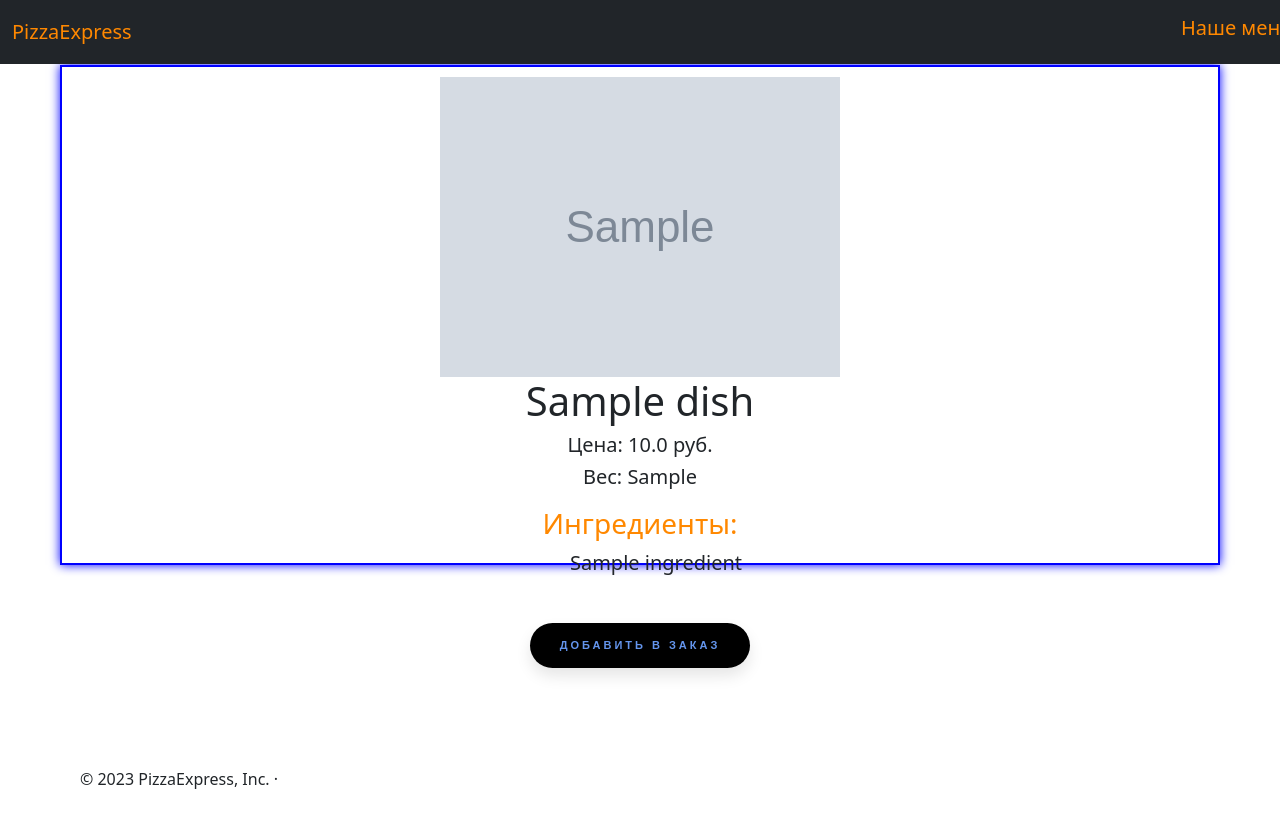
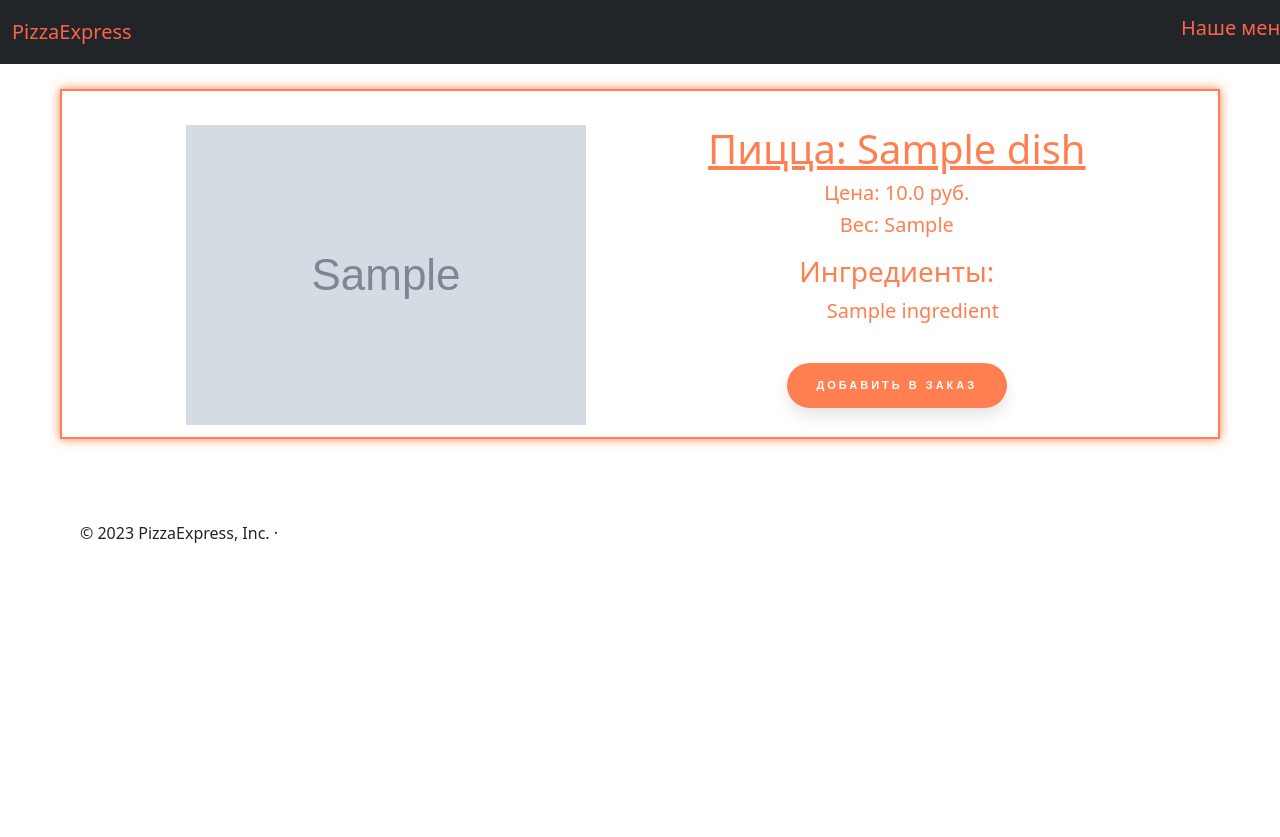
Before and after one commit to DmitriyKuladmed/PizzaExpress, a Django app: page /pizza-express/menu/detail/1/ in a window 1280 px wide. After the commit the page ends 543 px from the top, so only its background shows below. Run offline with Django 3.2, Linux system fonts and the light colour scheme; tables that the repository leaves empty hold one stand-in row (values such as "Sample post"); grey boxes marked "Sample" are stand-in pictures; parts of the project's set-up code (start-up, migrations or seed data) failed here and were passed over.

Commit message:
little changes

```diff
--- a/backend/PExpress/static/css/menu.css
+++ b/backend/PExpress/static/css/for_menu.css
@@ -21,13 +21,13 @@
 }
 
 .special-pizza {
-    box-shadow: 0 0 15px rgba(0, 0, 255, 0.7);
+    box-shadow: 0 0 15px #FFA07A;
 }
 
 
 .special-pizza:hover {
-    box-shadow: 0 0 20px rgba(0, 0, 255, 0.7);
-    background-color: #00BFFF;
+    box-shadow: 0 0 20px color: #FF6347;
+    background-color: #FFA07A;
     color: white;
 }
 
@@ -238,10 +238,15 @@
   text-align: center;
   letter-spacing: 3px;
   font-weight: 600;
-  color: black;
-  background: #f80;
+  color: white;
+  background: #CD5C5C;
   box-shadow: 0 8px 15px rgba(0, 0, 0, .1);
   transition: .3s;
+}
+
+.floating-button-menu:hover {
+  background: #CD5C5C;
+  box-shadow: 0 8px 25px rgba(0, 0, 0, .2);
 }
 
 .popup-overlay {
@@ -307,13 +312,13 @@
   text-align: center;
   letter-spacing: 3px;
   font-weight: 600;
-  color: #6495ED;
-  background: black;
+  color: white;
+  background: #FF7F50;
   box-shadow: 0 8px 15px rgba(0, 0, 0, .1);
   transition: .3s;
 }
 .floating-button-detail:hover {
-  background: #6495ED;
+  background: #CD5C5C;
   box-shadow: 0 15px 20px rgba(39, 187, 245, .8);
   color: white;
   transform: translateY(-7px);
@@ -322,13 +327,16 @@
 .double-border-button {
   text-decoration: none;
   display: inline-block;
-  padding: 5px 20px;
+  padding: 4px 10px;
   position: relative;
   border: 2px solid #f1c40f;
   color: #f1c40f;
   font-family: 'Montserrat', sans-serif;
   transition: .4s;
+  margin-top: 10px;
+  margin-bottom: 10px;
 }
+
 .double-border-button:after {
   content: "";
   position: absolute;
@@ -336,7 +344,7 @@
   left: 0;
   right: 0;
   bottom: 0;
-  width: 100%;
+  width: 80%;
   height: 100%;
   margin: auto;
   border: 2px solid rgba(0, 0, 0, 0);
@@ -347,3 +355,20 @@
   width: calc(100% - 10px);
   height: calc(100% + 10px);
 }
+
+.pizza-detail-container {
+  display: flex;
+  justify-content: space-between;
+  border: 2px solid #FF7F50;
+  box-shadow: 0 0 10px #FF7F50;
+  padding: 10px;
+  height: 350px;
+}
+
+.pizza-image {
+  margin-left: 10%;
+}
+
+.pizza-details {
+  flex-grow: 1;
+}
--- a/backend/PExpress/tasks.py
+++ b/backend/PExpress/tasks.py
@@ -55,7 +55,6 @@
     user = User.objects.get(telegram_id=user_telegram)
 
     if not user.promo and user.total_promocodes == 0:
-        print('User promo:', user.promo, 'Promo: ', user.total_promocodes)
         random_promo = Promo.objects.order_by('?').first()
 
         user.promo = random_promo.promo_name
@@ -191,7 +190,7 @@
         print(f'Error updating order status on delivery: {e}')
 
 
-@app.task(queue='expectation_status_queue', max_retries=1)
+@app.task(queue='expectation_status_queue')
 def update_order_status_on_delivery_delayed(order_id):
     try:
         with transaction.atomic():
--- a/backend/PExpress/templates/basis/base.html
+++ b/backend/PExpress/templates/basis/base.html
@@ -8,27 +8,27 @@
             <meta http-equiv="X-UA-Compatible" content="ie=edge">
             <title>{% block title %}{% endblock %}</title>
             <link rel="stylesheet" href="https://cdn.jsdelivr.net/npm/bootstrap@5.2.0/dist/css/bootstrap.min.css">
-            <link rel="stylesheet" href="{% static 'css/menu.css' %}" type="text/css"/>
+            <link rel="stylesheet" href="{% static 'css/for_menu.css' %}" type="text/css"/>
         </head>
         <body>
         <div class="d-flex positioned flex-column flex-md-row align-items-center pb-3 mb-4 border-bottom">
               <nav id="menu" class="navbar navbar-expand-md navbar-dark fixed-top bg-dark">
             <div class="container-fluid">
-              <h3 class="navbar-brand" style="color: #f80">PizzaExpress</h3>
+              <h3 class="navbar-brand" style="color: #FF6347">PizzaExpress</h3>
               <button class="navbar-toggler" type="button" data-bs-toggle="collapse" data-bs-target="#navbarCollapse" aria-controls="navbarCollapse" aria-expanded="false" aria-label="Toggle navigation">
               </button>
               <div class="collapse navbar-collapse" id="navbarCollapse">
                 <ul class="navbar-nav me-auto mb-2 mb-md-0">
                     {% if user.is_superuser %}
                         <li1 class="nav-item">
-                            <h5><a class="pressed-button" style="color: #f80" aria-current="page" href="{% url 'queue_of_orders' %}">Подтверждение</a></h5>
+                            <h5><a class="pressed-button" style="color: #FF6347" aria-current="page" href="{% url 'queue_of_orders' %}">Подтверждение</a></h5>
                         </li1>
                         <li2 class="nav-item">
-                            <h5><a class="nav-link active" style="color: #f80" aria-current="page" href="{% url 'menu' %}">Наше меню</a></h5>
+                            <h5><a class="nav-link active" style="color: #FF6347" aria-current="page" href="{% url 'menu' %}">Наше меню</a></h5>
                         </li2>
                         <li3 class="nav-item">
                             <div id="account" class="dropdown ">
-                              <h5><button class="dropbtn" style="color: #f80">Аккаунт</button></h5>
+                              <h5><button class="dropbtn" style="color: #FF6347">Аккаунт</button></h5>
                                   <div class="dropdown-content">
                                     <a href="{% url 'home' %}">Профиль</a>
                                     <a href="{% url 'logout_and_redirect' %}">Выйти</a>
@@ -38,16 +38,16 @@
                         </li3>
                     {% else %}
                         <li4 class="nav-item">
-                            <h5><a class="nav-link active" style="color: #f80" aria-current="page" href="{% url 'menu' %}">Наше  меню</a></h5>
+                            <h5><a class="nav-link active" style="color: #FF6347" aria-current="page" href="{% url 'menu' %}">Наше  меню</a></h5>
                          </li4>
                         <li5 class="nav-item">
-                            <h5><a class="nav-link active" style="color: #f80" aria-current="page" href="{% url 'order' %}">
+                            <h5><a class="nav-link active" style="color: #FF6347" aria-current="page" href="{% url 'order' %}">
                                 Ваш заказ
                             </a></h5>
                         </li5>
                         <li6 class="nav-item">
                             <div class="dropdown ">
-                            <button class="dropbtn" style="color: #f80"><h5>Аккаунт</h5></button>
+                            <button class="dropbtn" style="color: #FF6347"><h5>Аккаунт</h5></button>
                                 <div class="dropdown-content">
                                     <a href="{% url 'home' %}">Профиль</a>
                                     <a href="{% url 'logout_and_redirect' %}">Выйти</a>
@@ -68,7 +68,7 @@
         {% endblock %}
 
         <footer class="container">
-            <br><br><br><br><br><br><br><br><p class="float-end">
+            <br><br><br><p class="float-end">
             <p>© 2023 PizzaExpress, Inc. · </p>
           </footer>
         </body>
--- a/backend/PExpress/templates/basis/detail.html
+++ b/backend/PExpress/templates/basis/detail.html
@@ -1,19 +1,27 @@
 {% extends "basis/base.html" %}
 
 {% block body %}
-    <div class="pizza-detail" style="border: 2px solid #00f; box-shadow: 0 0 10px #00f; padding: 10px; height: 500px;">
+<br>
+    <div class="pizza-detail-container" style="text-align: center;">
+      <br>
+      <div class="pizza-image">
+        <br>
         <img src="{{ pizza.photo.url }}" alt="{{ pizza.pizza_name }}" />
-        <h1>{{ pizza.pizza_name }}</h1>
-        <h5>Цена: {{ pizza.price }} руб.</h5>
-        <h5>Вес: {{ pizza.weight }}</h5>
+      </div>
+      <div class="pizza-details">
+        <br>
+        <h1 style="color: #FF7F50"><u>Пицца: {{ pizza.pizza_name }}</u></h1>
+        <h5 style="color: #FF7F50">Цена: {{ pizza.price }} руб.</h5>
+        <h5 style="color: #FF7F50">Вес: {{ pizza.weight }}</h5>
 
-        <h3 style="color: #f80">Ингредиенты:</h3>
+        <h3 style="color: #FF7F50">Ингредиенты:</h3>
         <ul>
-            {% if ingredients %}
-                <h5>{{ ingredients.ingredient_name }}</h5>
-            {% endif %}
+          {% if ingredients %}
+            <h5 style="color: #FF7F50">{{ ingredients.ingredient_name }}</h5>
+          {% endif %}
         </ul>
-
-        <br><a href="{% url 'add_to_order' pizza.id %}" class="floating-button-detail">Добавить в заказ</a>
+        <br>
+        <a href="{% url 'add_to_order' pizza.id %}" class="floating-button-detail">Добавить в заказ</a>
+      </div>
     </div>
 {% endblock %}
--- a/backend/PExpress/templates/basis/menu.html
+++ b/backend/PExpress/templates/basis/menu.html
@@ -8,7 +8,7 @@
             <meta http-equiv="X-UA-Compatible" content="ie=edge">
             <title>{% block title %}Меню{% endblock %}</title>
             <link rel="stylesheet" href="https://cdn.jsdelivr.net/npm/bootstrap@5.2.0/dist/css/bootstrap.min.css">
-            <link rel="stylesheet" href="{% static 'css/menu.css' %}" type="text/css"/>
+            <link rel="stylesheet" href="{% static 'css/for_menu.css' %}" type="text/css"/>
         </head>
         <body>
         <div class="d-flex positioned flex-column flex-md-row align-items-center pb-3 mb-4 border-bottom">
@@ -64,7 +64,7 @@
         <br>
 
         {% block body %}
-            <h1 style="text-align: center; color: #f80"><u><b>Наше меню</b></u></h1>
+            <h1 style="text-align: center; color: #FF6347"><u><b>Наше меню пицц</b></u></h1>
             <div class="pizza-container">
                 {% for pizza in pizzas %}
                 <div class="pizza-item special-pizza">
--- a/backend/PExpress/views.py
+++ b/backend/PExpress/views.py
@@ -246,11 +246,11 @@
         }
 
         try:
-            response = requests.get(url, params=params)
+            requests.get(url, params=params)
         except Exception as e:
             print(e)
 
-        time.sleep(30)
+        time.sleep(40)
 
         phone_number = request.user.phone
         params_for_get_phone = {
@@ -305,9 +305,6 @@
                 dish_names = [dish.pizza_name for dish in dishes]
 
                 payment_method = request.POST.get('payment_method')
-
-                total_sum = request.POST.get('total_sum')
-                print(total_sum)
 
                 user = request.user
                 user.promo = None
--- a/backend/backend/settings.py
+++ b/backend/backend/settings.py
@@ -91,13 +91,13 @@
 }
 
 CORS_ALLOWED_ORIGINS = [
-    "https://66c5-178-120-11-142.ngrok-free.app",
+    "https://dc43-178-120-12-78.ngrok-free.app",
     "http://localhost:8000",
     "http://127.0.0.1:8000",
 ]
 
 CSRF_TRUSTED_ORIGINS = [
-    "https://66c5-178-120-11-142.ngrok-free.app",
+    "https://dc43-178-120-12-78.ngrok-free.app",
 ]
 
 CSRF_COOKIE_SECURE = False
```
Also changed, not shown: backend/PExpress/start_bot.py (+0 -7 lines), backend/PExpress/templates/basis/home.html (+8 -5 lines), backend/PExpress/templates/basis/order.html (+49 -21 lines), 2 other files.
